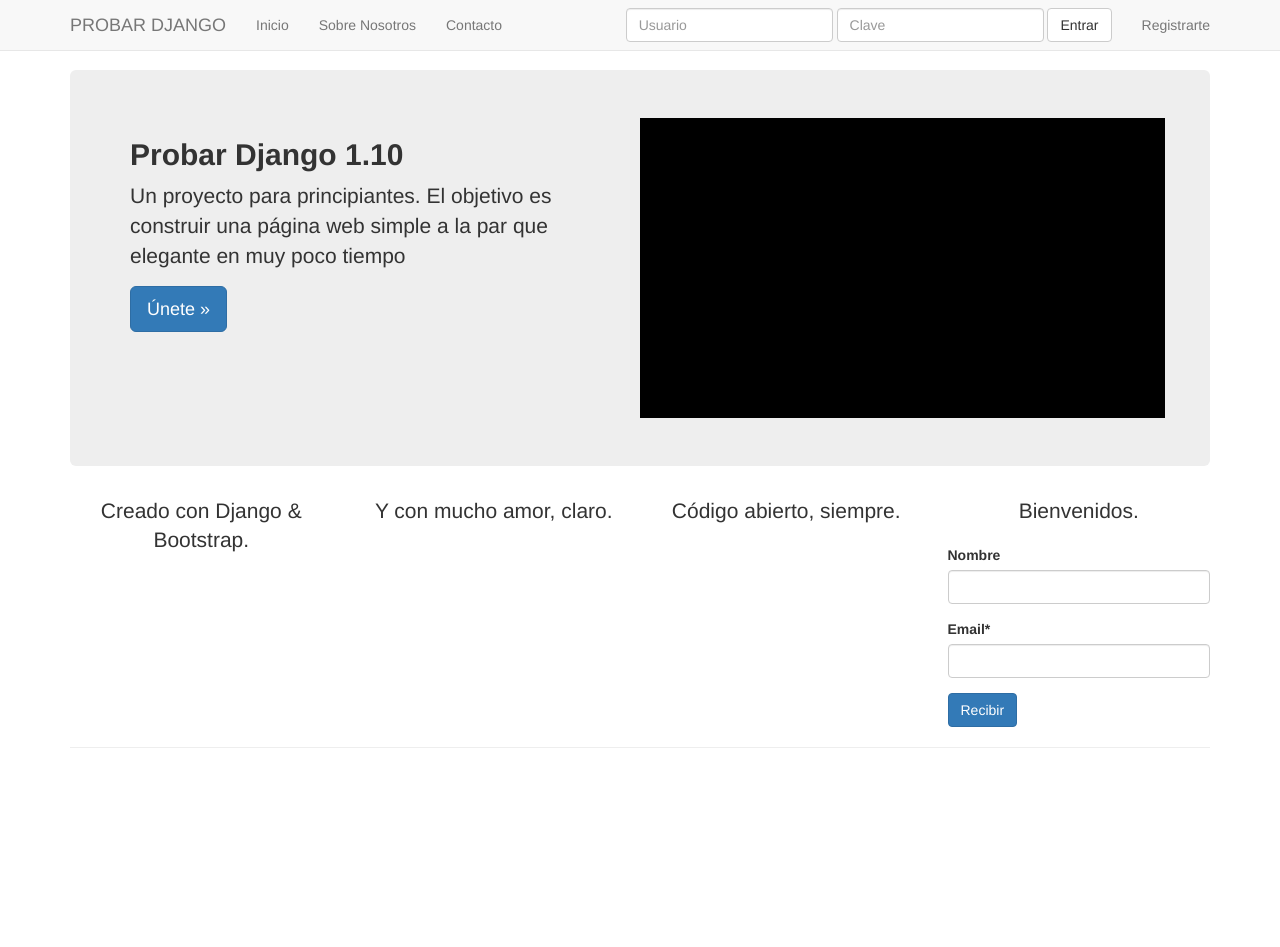
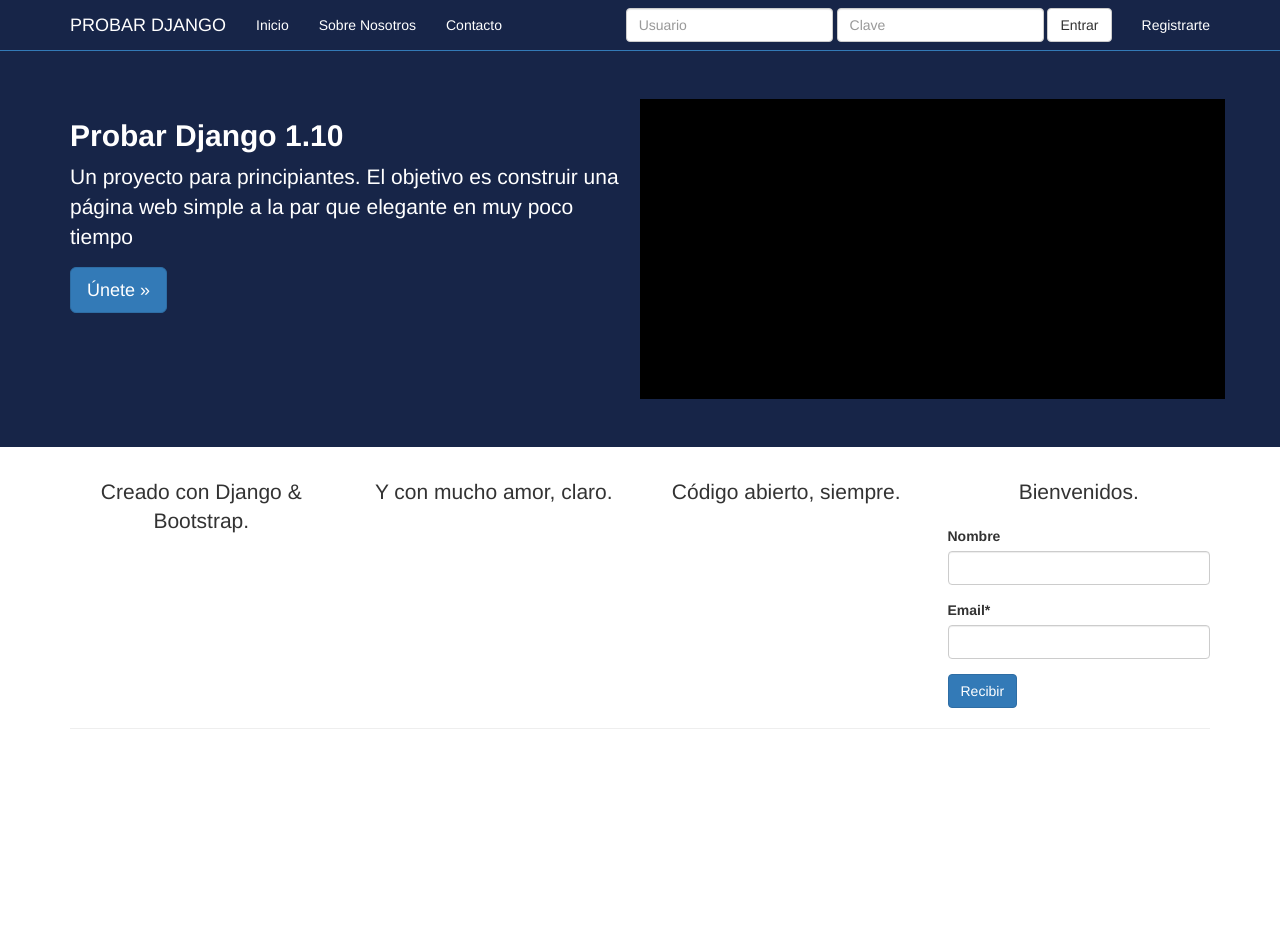
Before and after one commit to probardjango/Probar-Django-1.10, a Django app: page / in a window 1280 px wide. Shown: the top 947 px of the page. Run offline with Django 3.2, Linux system fonts and the light colour scheme; some libraries are stand-ins or nearby versions.

Commit message:
Bootstrap, Personalizar CSS navbar/jumbotron

```diff
--- a/src/static_pro/static/css/navbar-static-top.css
+++ b/src/static_pro/static/css/navbar-static-top.css
@@ -3,5 +3,26 @@ body {
 }
 
 .navbar-static-top {
-  margin-bottom: 19px;
+  margin-bottom: 0px;
 }
+
+.navbar-default {
+	background-color: #172548 !important;
+	border-color: #337ab7;
+}
+
+.navbar-default .navbar-brand {
+	color: #FFF;
+}
+
+.navbar-default .navbar-brand:hover {
+	color: #337ab7;
+}
+
+.navbar-default .navbar-nav>li>a {
+	color: #FFF;
+}
+
+.navbar-default .navbar-nav>li>a:hover {
+	color: #faffbd;
+}
--- a/src/templates/base.html
+++ b/src/templates/base.html
@@ -13,6 +13,10 @@
 
     <title>{% block head_title %}PD 110{% endblock %}</title>
 
+<style>
+{% block style %}{% endblock %}
+</style>
+
 {% include "head_css.html" %}
 
   </head>
@@ -20,11 +24,11 @@
   <body>
 {% include "navbar.html" %}
 
-
+{% block jumbotron %}
+{% endblock %}
 <div class="container">
 
-{% block jumbotron %}
-{% endblock %}
+
 
 {% block content %}
 {% endblock %}
--- a/src/templates/inicio.html
+++ b/src/templates/inicio.html
@@ -3,11 +3,21 @@
 
 {% block head_title %}Bienvenidos | {{ block.super }}{% endblock %}
 
+<style>
+{% block style %}
+.jumbotron {
+  background-color: #172548 !important;
+  color: #FFF !important;
+}
+{% endblock %}
+</style>
+
+
 
 {% block jumbotron %}
 
 <div class="jumbotron">
-
+<div class="container">
 <div class='row'>
   <div class='col-sm-6'>
         <h2><strong>Probar Django 1.10</strong></h2>
@@ -19,7 +29,7 @@
 <div class='col-sm-6' style='background-color:black;height:300px;'></div>
 </div>
 </div>
-
+</div>
 {% endblock %}
 
 
@@ -44,6 +54,7 @@
 </div>
 
 
+
 <hr/>
 
 {% endblock %}
```
Also changed, not shown: src/db.sqlite3, 1 other file.
